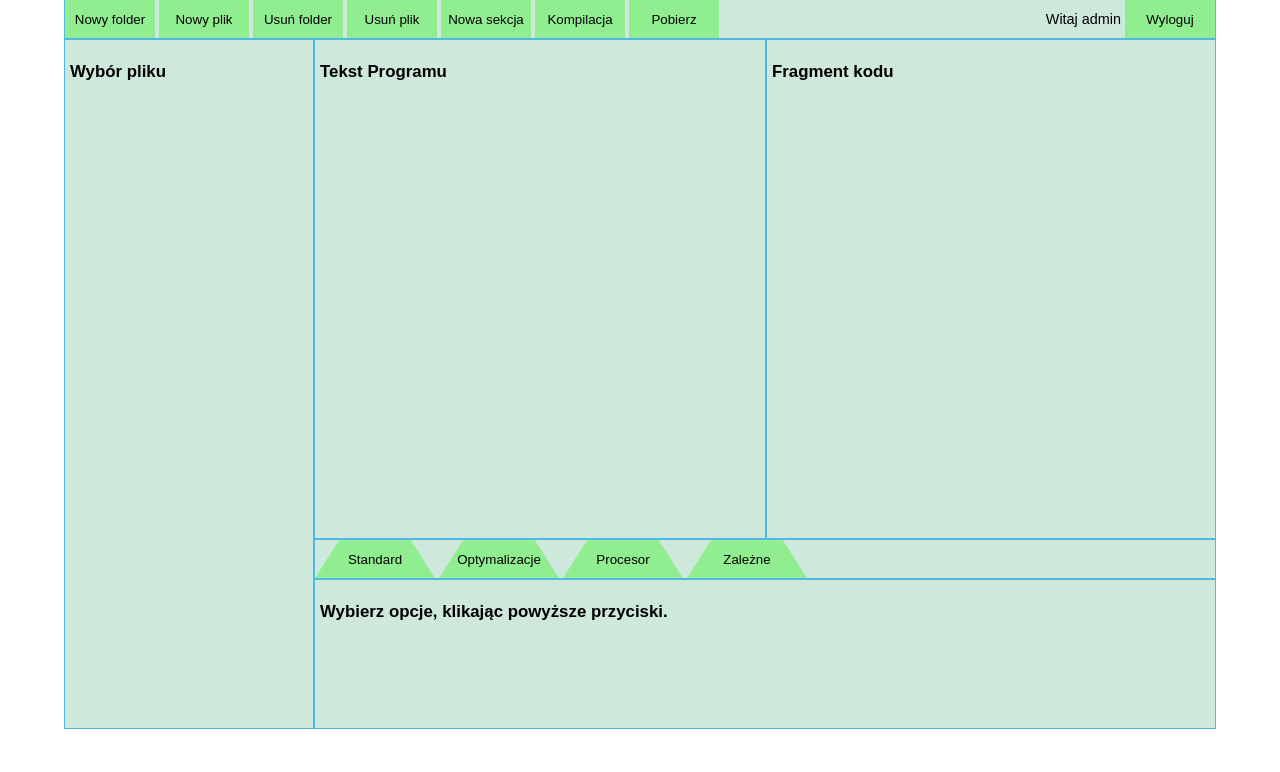
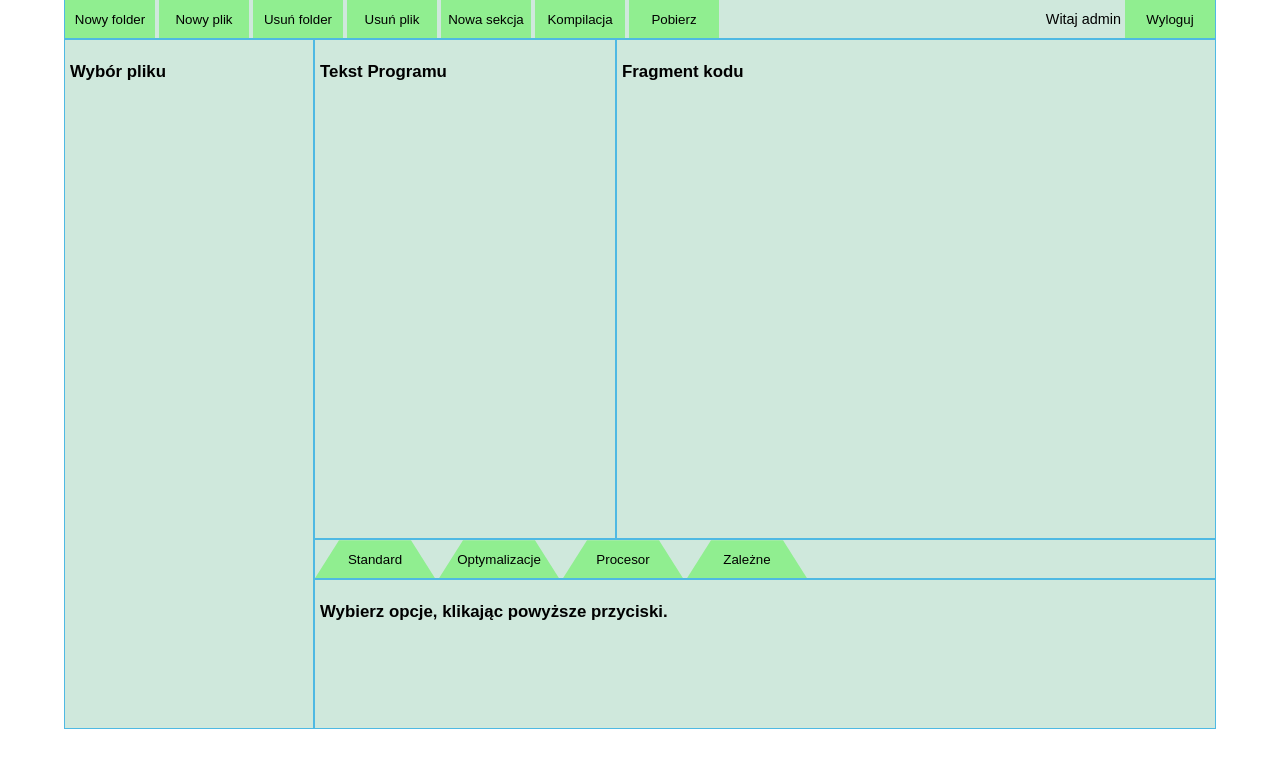
Before and after one commit to wawszczakd/AWWW-project, a Django app: page /main/ in a window 1280 px wide. Shown: the part 44-816 px from the top of the page. Run offline with Django 4.2, Linux system fonts and the light colour scheme; a user stored in the database is signed in; data comes from the database, SQL or seed files in the repository; both versions use the stored data as it was after the commit.

Commit message:
Some improvements

```diff
--- a/mysite/compiler/static/compiler/style.css
+++ b/mysite/compiler/static/compiler/style.css
@@ -31,7 +31,7 @@ body {
 
 .container {
     display: grid;
-    grid-template-columns: minmax(150px, 250px) minmax(400px, auto) minmax(200px, 450px);
+    grid-template-columns: minmax(150px, 250px) minmax(300px, auto) minmax(200px, 600px);
     grid-template-rows: 40px 500px 40px 150px;
 }
 
```
Also changed, not shown: mysite/db.sqlite3.
